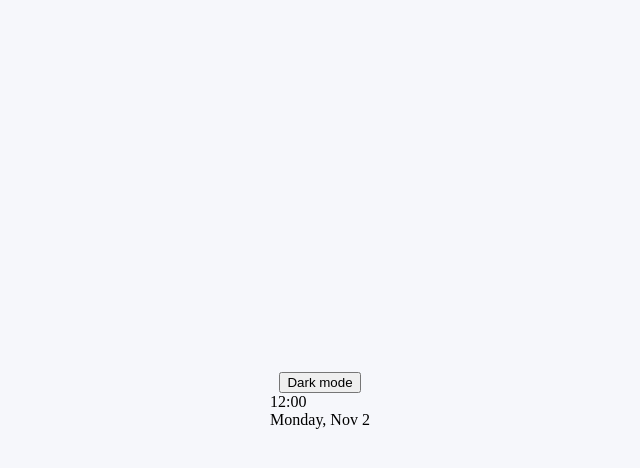
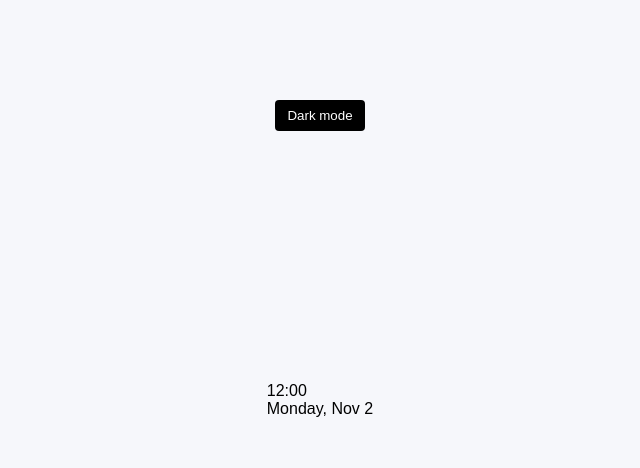
Before and after one commit to GuilhermeLVL/App-Ideas-Collection, a plain HTML site: page 26 - The clock/index.html in a window 1280 px wide. Shown: the whole page, without its empty margins (320-960 px from the left). Drawn offline with Linux system fonts and the light colour scheme.

Commit message:
Update style.css

```diff
--- a/26 - The clock/style.css
+++ b/26 - The clock/style.css
@@ -1,11 +1,31 @@
 *{
     box-sizing: border-box;
+    font-family: sans-serif;
+}
+
+:root{
+    --primary-color: #000;
+    --secondary-color:#fff;
+
+}
+
+html{
+    transition: all 0.5s ease-in;
+}
+
+html.dark{
+    --primary-color:#fff;
+    --secondary-color:#333;
+}
+
+html.dark{
+background-color: #111;
+color: var(--primary-color);
 }
 
 body{
     background-color: #f6f7fb;
     display: flex;
-    flex-direction: column;
     align-items: center;
     justify-content: center;
     height: 100vh;
@@ -13,3 +33,16 @@ body{
     margin: 0;
 
 }
+.toggle{
+    background-color: var(--primary-color);
+    color: var(--secondary-color);
+    border: 0;
+    border-radius: 4px;
+    padding: 8px 12px;
+    position: absolute;
+    top: 100px;
+}
+
+/.toggle:focus{
+    outline: none;
+}
```
